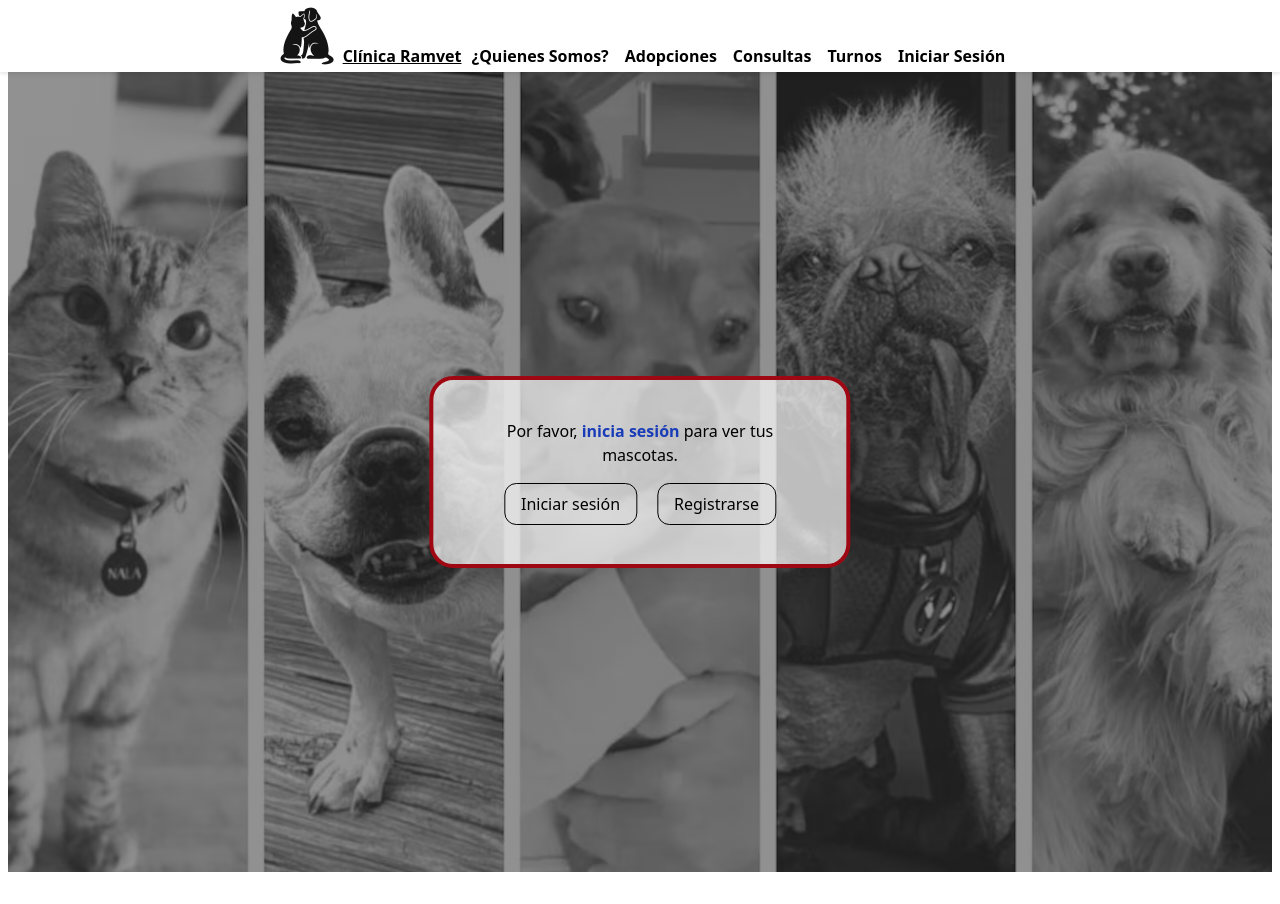
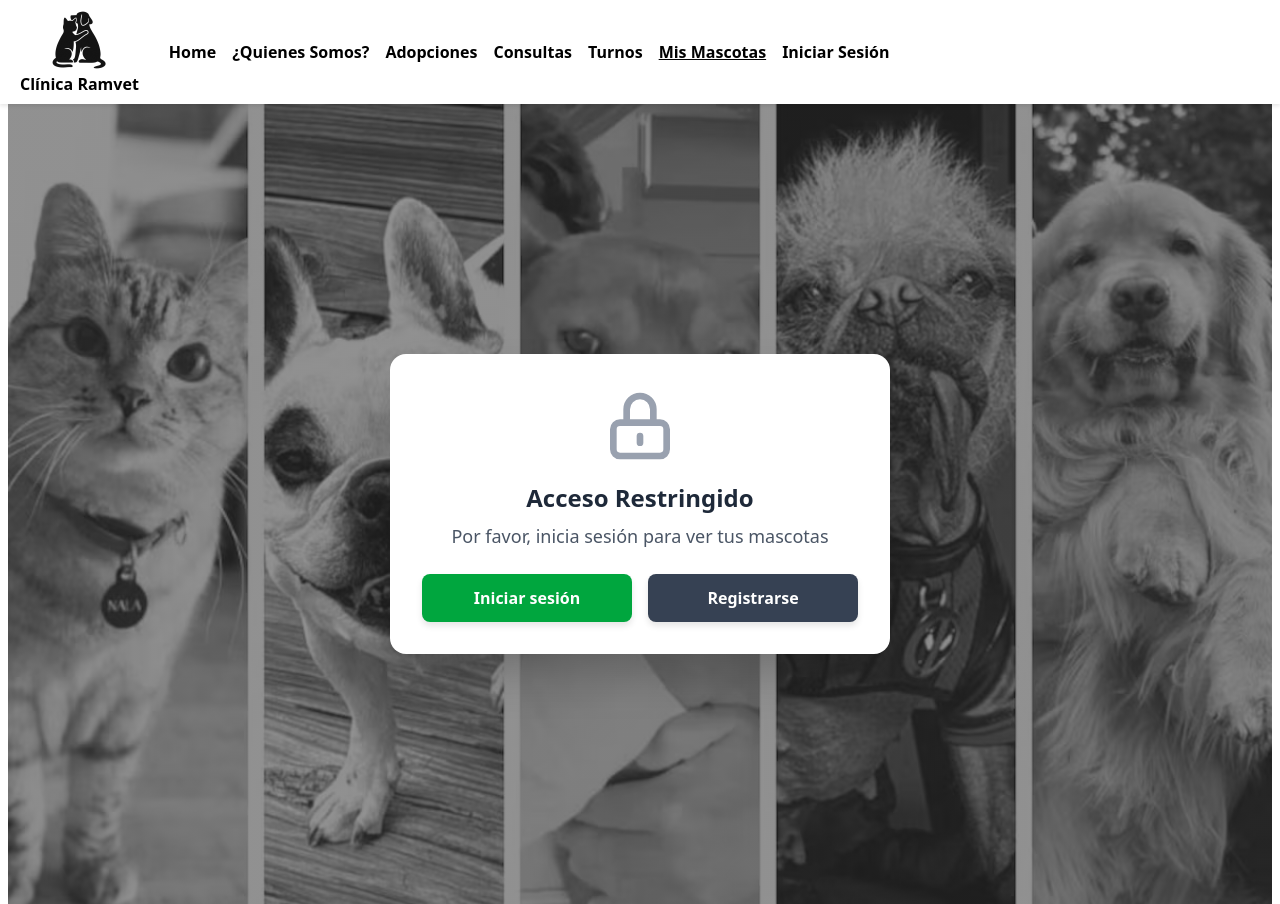
Before and after one commit to Edgarmontenegro123/clinica-veterinaria, a React (Vite) app in the folder frontend/vet-client/: page /mypets in a window 1280 px wide. Before the commit the page ends 872 px from the top, so only its background shows below. Built offline with nearby package versions, Linux system fonts and the light colour scheme; no server answers.

Commit message:
I fixed the Navbar, and the redirect to the Registry from the My Pets page.

```diff
--- a/frontend/vet-client/src/components/layout/Navbar.jsx
+++ b/frontend/vet-client/src/components/layout/Navbar.jsx
@@ -1,23 +1,33 @@
 import { useAuthStore } from "../../store/authStore.js";
+import { useLocation } from "react-router-dom";
 
 const Navbar = () => {
   const { user, logout  } = useAuthStore();
+  const location = useLocation();
+
+  const isActive = (path) => {
+    return location.pathname === path ? "active-link" : "";
+  };
 
   return (
     <header className="">
-      <a href="/" className="logo">
+      <div className="logo">
         <img src="/logo.png" alt="Logo Veterinaria" />
         <h1>Clínica Ramvet</h1>
-      </a>
+      </div>
 
       <nav>
         <ul>
+          <li>
+            <a href="/" className={isActive("/")}>Home</a>
+          </li>
+
           <li>
             <a href="">¿Quienes Somos?</a>
           </li>
 
           <li>
-            <a href="/adoptions">Adopciones</a>
+            <a href="/adoptions" className={isActive("/adoptions")}>Adopciones</a>
           </li>
 
           <li>
@@ -25,7 +35,11 @@ const Navbar = () => {
           </li>
 
           <li>
-            <a href="/turnos">Turnos</a>
+            <a href="/turnos" className={isActive("/turnos")}>Turnos</a>
+          </li>
+
+          <li>
+            <a href="/mypets" className={isActive("/mypets")}>Mis Mascotas</a>
           </li>
           {user ? (
             <button onClick={logout}>Cerrar Sesión</button>
--- a/frontend/vet-client/src/index.css
+++ b/frontend/vet-client/src/index.css
@@ -5,11 +5,11 @@
 header {
   background-color: white;
   color: black;
-  padding: 4px 0px 4px 0px;
-  gap: 10px;
+  padding: 8px 20px;
+  gap: 30px;
   display: flex;
-  justify-content: center;
-  align-items: end;
+  justify-content: flex-start;
+  align-items: center;
   font-weight: bold;
   font-size: 1rem;
   box-shadow: 0 2px 4px rgba(0, 0, 0, 0.1);
@@ -18,13 +18,14 @@ header {
 }
 
 h1 {
-  text-decoration: underline;
+  text-decoration: none;
 }
 
 .logo {
   display: flex;
-  align-items: end;
-  gap: 4px;
+  flex-direction: column;
+  align-items: center;
+  gap: 0px;
 }
 
 .logo img {
@@ -35,7 +36,15 @@ nav ul {
   list-style: none;
   display: flex;
   gap: 1rem;
-  align-items: end;
+  align-items: center;
+}
+
+nav a {
+  text-decoration: none;
+}
+
+nav a.active-link {
+  text-decoration: underline;
 }
 
 nav button {
@@ -54,6 +63,27 @@ nav button:hover {
 }
 
 /* ESTILOS HOME PAGE */
+
+/* Botón Agendar Turno */
+.content button {
+  transition: all 0.3s ease-in-out;
+  font-weight: 600;
+  box-shadow: 0 4px 6px rgba(0, 0, 0, 0.3);
+}
+
+.content button:hover {
+  background-color: white !important;
+  color: black !important;
+  transform: scale(1.1);
+  box-shadow: 0 8px 12px rgba(0, 0, 0, 0.4);
+}
+
+.content button:active {
+  opacity: 0.6;
+  transform: scale(0.98);
+  box-shadow: 0 2px 4px rgba(0, 0, 0, 0.3);
+}
+
 .imageBackground {
   position: relative;
   width: 100%;
@@ -103,6 +133,46 @@ nav button:hover {
   text-shadow: 1px 1px 3px rgba(0, 0, 0, 0.7);
 }
 
+/* ESTILOS AUTH MESSAGE - Página Mis Mascotas */
+.auth-message-container {
+  animation: fadeIn 0.4s ease-in-out;
+}
+
+@keyframes fadeIn {
+  from {
+    opacity: 0;
+    transform: translate(-50%, -45%);
+  }
+  to {
+    opacity: 1;
+    transform: translate(-50%, -50%);
+  }
+}
+
+.auth-button {
+  transition: all 0.3s ease-in-out;
+  box-shadow: 0 4px 6px rgba(0, 0, 0, 0.1);
+}
+
+.auth-button:hover {
+  transform: translateY(-2px) scale(1.05);
+  box-shadow: 0 8px 12px rgba(0, 0, 0, 0.2);
+}
+
+.auth-button:active {
+  transform: translateY(0) scale(0.98);
+  opacity: 0.7;
+  box-shadow: 0 2px 4px rgba(0, 0, 0, 0.1);
+}
+
+.auth-button-login:hover {
+  background-color: #16a34a !important;
+}
+
+.auth-button-register:hover {
+  background-color: #4b5563 !important;
+}
+
 /* ESTILOS HOME PAGE */
 .petsBackgroundImage {
   position: relative;
--- a/frontend/vet-client/src/pages/HomePage.jsx
+++ b/frontend/vet-client/src/pages/HomePage.jsx
@@ -1,5 +1,11 @@
+import { useNavigate } from "react-router-dom";
+
 const HomePage = () => {
+  const navigate = useNavigate();
 
+  const handleAgendarTurno = () => {
+    navigate("/turnos");
+  };
 
   return (
     <div className="imageBackground max-h-screen ">
@@ -11,7 +17,10 @@ const HomePage = () => {
           Somos una clínica veterinaria integral, pioneros en la atención
           especializada para tus mascotas. Agendá ahora tu consulta
         </h3>
-        <button className=" rounded-4xl px-4 py-2 border-2 border-white cursor-pointer hover:bg-white hover:text-black transition-all">
+        <button
+          onClick={handleAgendarTurno}
+          className=" rounded-4xl px-4 py-2 border-2 border-white cursor-pointer hover:bg-white hover:text-black hover:scale-105 active:opacity-70 transition-all"
+        >
           Agendar turno
         </button>
       </div>
--- a/frontend/vet-client/src/pages/LoginPage.jsx
+++ b/frontend/vet-client/src/pages/LoginPage.jsx
@@ -3,12 +3,13 @@ import { useEffect, useState } from "react";
 import LoginForm from "../components/LoginForm.jsx";
 import RegisterForm from "../components/RegisterForm.jsx";
 import { useAuthStore } from "../store/authStore.js";
-import { useNavigate } from "react-router-dom";
+import { useNavigate, useLocation } from "react-router-dom";
 import '../components/css/login.css';
 
 const LoginPage = () => {
   const { user } = useAuthStore();
   const navigate = useNavigate();
+  const location = useLocation();
   const [isActive, setIsActive] = useState(false);
 
   useEffect(() => {
@@ -16,6 +17,17 @@ const LoginPage = () => {
       navigate('/', { replace: true })
     }
   }, [user, navigate]);
+
+  // Detectar si se debe abrir en modo registro
+  useEffect(() => {
+    const searchParams = new URLSearchParams(location.search);
+    if (searchParams.get('mode') === 'register') {
+      // Pequeño delay para que se vea la animación de transición
+      setTimeout(() => {
+        setIsActive(true);
+      }, 300);
+    }
+  }, [location]);
 
   const handleToggleRegister = () => {
     setIsActive(true);
--- a/frontend/vet-client/src/pages/PetsPage.jsx
+++ b/frontend/vet-client/src/pages/PetsPage.jsx
@@ -1,5 +1,4 @@
 import { useEffect, useState } from "react";
-import { getPets } from "../services/pets.service.js";
 import { useAuthStore } from "../store/authStore.js";
 import PetsContainer from "../components/PetsContainer.jsx";
 import { getUserPets } from "../services/appointments.service.js";
@@ -25,21 +24,42 @@ const PetsPage = () => {
       <img src="/mascotas2.avif" alt="Fondo imagen" className="petBackground" />
       {!user ? (
         <div
-          className="absolute z-10 border-4 border-red-800 w-1/3 h-48 p-10 rounded-3xl bg-white/70 text-center flex flex-col justify-center items-center
+          className="auth-message-container absolute z-10 w-[500px] p-8 rounded-2xl bg-white shadow-2xl text-center flex flex-col justify-center items-center
   left-1/2 top-1/2 -translate-x-1/2 -translate-y-1/2"
         >
-          <p>
-            Por favor,{" "}
-            <a href="/login" className="text-blue-800 font-bold">
-              inicia sesión
-            </a>{" "}
-            para ver tus mascotas.
-          </p>
-          <div className="flex gap-5 justify-center mt-4">
-            <a className="px-4 py-2 border rounded-xl" href="/login">
+          <div className="mb-6">
+            <svg
+              className="w-20 h-20 mx-auto mb-4 text-gray-400"
+              fill="none"
+              stroke="currentColor"
+              viewBox="0 0 24 24"
+              xmlns="http://www.w3.org/2000/svg"
+            >
+              <path
+                strokeLinecap="round"
+                strokeLinejoin="round"
+                strokeWidth={2}
+                d="M12 15v2m-6 4h12a2 2 0 002-2v-6a2 2 0 00-2-2H6a2 2 0 00-2 2v6a2 2 0 002 2zm10-10V7a4 4 0 00-8 0v4h8z"
+              />
+            </svg>
+            <h2 className="text-2xl font-bold text-gray-800 mb-2">
+              Acceso Restringido
+            </h2>
+            <p className="text-gray-600 text-lg">
+              Por favor, inicia sesión para ver tus mascotas
+            </p>
+          </div>
+          <div className="flex gap-4 justify-center w-full">
+            <a
+              className="auth-button auth-button-login flex-1 px-6 py-3 bg-green-600 text-white rounded-lg font-semibold"
+              href="/login"
+            >
               Iniciar sesión
             </a>
-            <a className="px-4 py-2 border rounded-xl" href="/Register">
+            <a
+              className="auth-button auth-button-register flex-1 px-6 py-3 bg-gray-700 text-white rounded-lg font-semibold"
+              href="/login?mode=register"
+            >
               Registrarse
             </a>
           </div>
--- a/frontend/vet-client/src/pages/RegisterPage.jsx
+++ b/frontend/vet-client/src/pages/RegisterPage.jsx
@@ -1,25 +1,22 @@
 /*./src/pages/RegisterPage.jsx*/
 import { useEffect } from 'react'
 import { useNavigate } from 'react-router-dom'
-import RegisterForm from '../components/RegisterForm.jsx'
 import { useAuthStore } from '../store/authStore.js'
 
 const RegisterPage = () => {
-    const { token, userEmail } = useAuthStore()
+    const { user } = useAuthStore()
     const navigate = useNavigate()
 
     useEffect(() => {
-        if (token || userEmail) {
+        if (user) {
             navigate('/', { replace: true })
+        } else {
+            // Redirigir a login con modo registro para mantener la animación
+            navigate('/login?mode=register', { replace: true })
         }
-    }, [token, userEmail, navigate])
+    }, [user, navigate])
 
-    return (
-        <div className='flex justify-center'>
-            Registrate con nosotros!
-            <RegisterForm />
-        </div>
-    )
+    return null
 }
 
 export default RegisterPage
```
